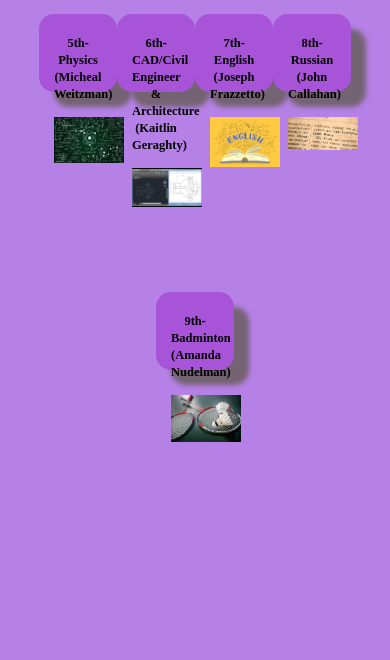
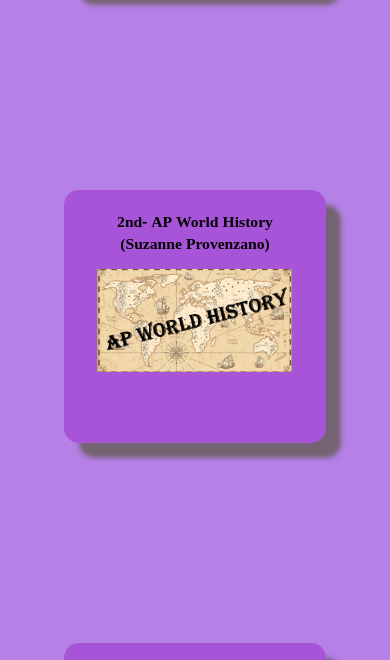
Before and after one commit to staten-island-tech/flex-box-gallery-AngelaW45, a plain HTML site: page index.html in a window 390 px wide. Shown: the part 976-1636 px from the top of the page. Before the commit the page ends 1446 px from the top, so only its background shows below. Drawn offline with Linux system fonts and the light colour scheme.

Commit message:
flexbox (media, done)

```diff
--- a/style.css
+++ b/style.css
@@ -96,16 +96,56 @@ img {
   margin-top: 1.5rem;
 }
 
-@media screen and (max-width: 844px){
+@media screen and (max-width: 1280px){
+  /* laptop, bigger number on top!*/
+  .em-size {
+    width: 105rem;
+  }
+  .box {
+    width: 35vw;
+    height: 32vw;
+    font-size: 3.5rem;
+  }
+  img {
+    width: 30vw;
+    margin: 2.5rem auto;
+  }
+}
+
+@media screen and (max-width: 810px){
+  /* ipad, bigger number on top!*/
+  .em-size {
+    width: 68rem;
+  }
+  .parent2 {
+    flex-direction: column;
+  }
+  .box {
+    width: 60vw;
+    height: 55vw;
+    font-size: 3.5rem;
+  }
+  img {
+    width: 50vw;
+    margin: 2.5rem auto;
+  }
+}
+
+@media screen and (max-width: 390px){
+  /* iphone 12/13, smallest number at bottem */
   .em-size {
     width: 37rem;
   }
+  .parent2 {
+    flex-direction: column;
+  }
   .box {
-    width: 20vw;
-    height: 20vw;
-    padding: 20px 15px 20px 15px;
-    font-size: 2rem;
-    margin: 10rem auto;
-    (didn't change anything here yet)
+    width: 67vw;
+    height: 65vw;
+    font-size: 2.5rem;
+  }
+  img {
+    width: 50vw;
+    margin: 1.5rem auto;
   }
 }
```
